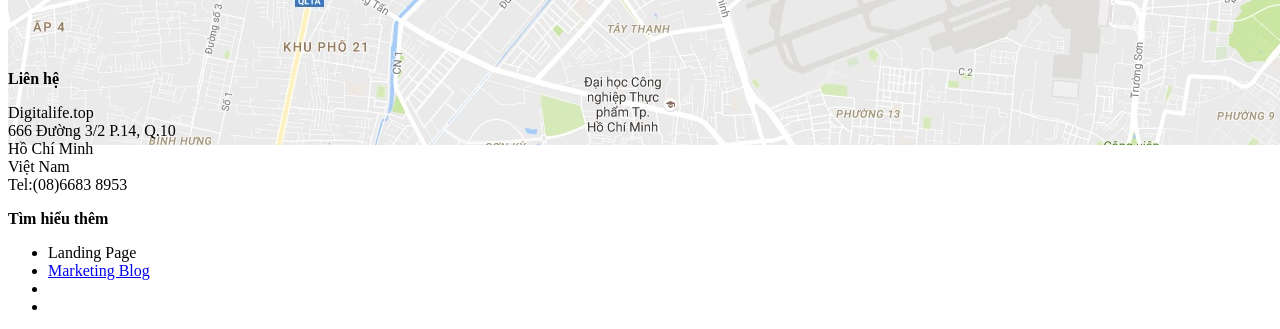
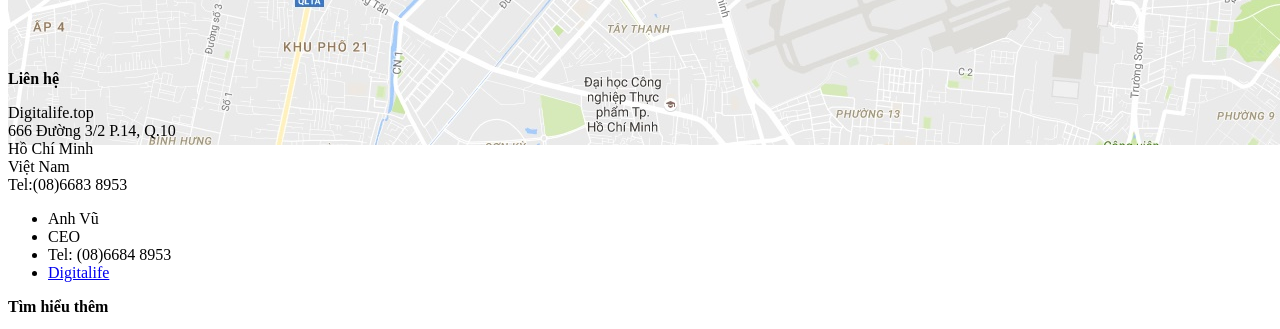
Before and after one commit to minh-vu/business-landing-page, a plain HTML site: page index.html in a window 1280 px wide. Shown: the part 7399-7728 px from the top of the page. Drawn offline with Linux system fonts and the light colour scheme; a script that the page names is missing.

Commit message:
Update index.html

```diff
--- a/index.html
+++ b/index.html
@@ -416,6 +416,13 @@
                 </div>
                 <span itemprop="telephone">Tel:(08)6683 8953</span>
             </div>
+            <!-- ============= VCARD 2 ============== -->
+            <ul class="vcard">
+                <li class="fn">Anh Vũ</li>
+                <li class="org">CEO</li>
+                <li class="tel">Tel: (08)6684 8953</li>
+                <li><a class="url" href="http://digitalife.top/">Digitalife</a></li>
+            </ul>
        </div>
         <div class="col s12 m3">
             <p><b>Tìm hiểu thêm</b></p>
```
